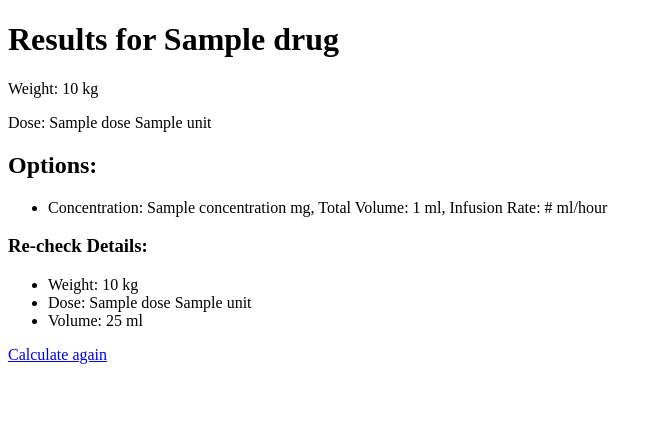
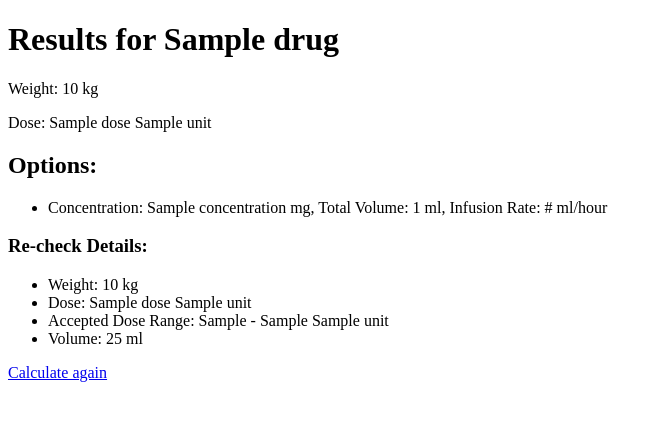
Before and after one commit to realhusseiny/Guardrails, a Flask app: template templates/result.html in a window 1280 px wide. Shown: the top 421 px of the page, without its empty margins (0-660 px from the left). Run offline with Flask 2, Linux system fonts and the light colour scheme; the template is opened without the code that fills it: most values are stand-ins (such as "Sample title", 1, 10 or a date in 2020).

Commit message:
Update result.html

```diff
--- a/templates/result.html
+++ b/templates/result.html
@@ -3,11 +3,20 @@
 <head>
     <meta charset="UTF-8">
     <title>Results for {{ drug }}</title>
+    <style>
+        .warning {
+            color: red;
+        }
+    </style>
 </head>
 <body>
     <h1>Results for {{ drug }}</h1>
     <p>Weight: {{ weight }} kg</p>
-    <p>Dose: {{ dose }} {{ unit }}</p> <!-- Shows the dose with the selected unit -->
+    <p>Dose: {{ dose }} {{ unit }}</p>
+
+    {% if out_of_range_warning %}
+    <p class="warning">{{ error_message }}</p>
+    {% endif %}
 
     <h2>Options:</h2>
     <ul>
@@ -23,6 +32,7 @@
     <ul>
         <li>Weight: {{ weight }} kg</li>
         <li>Dose: {{ dose }} {{ unit }}</li>
+        <li>Accepted Dose Range: {{ dose_range[0] }} - {{ dose_range[1] }} {{ unit }}</li>
         <li>Volume: 25 ml</li>
     </ul>
 
```
